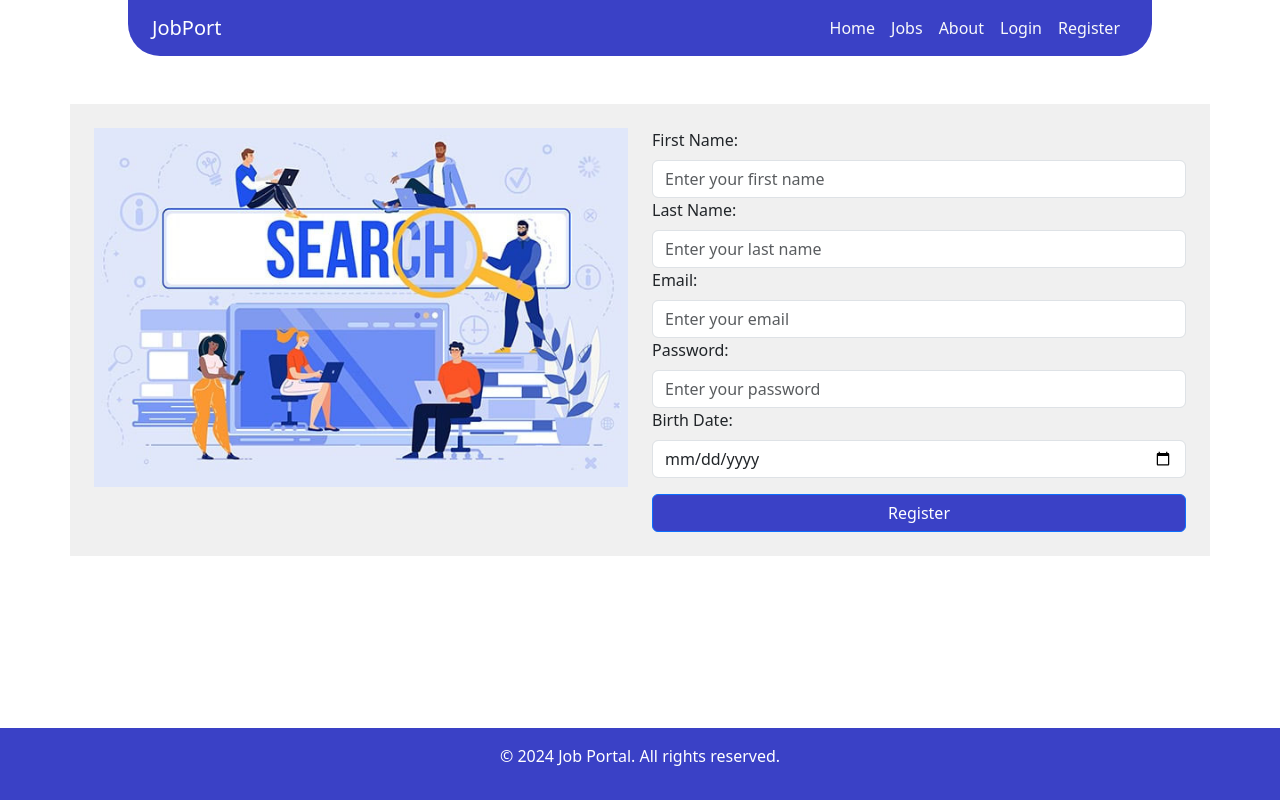
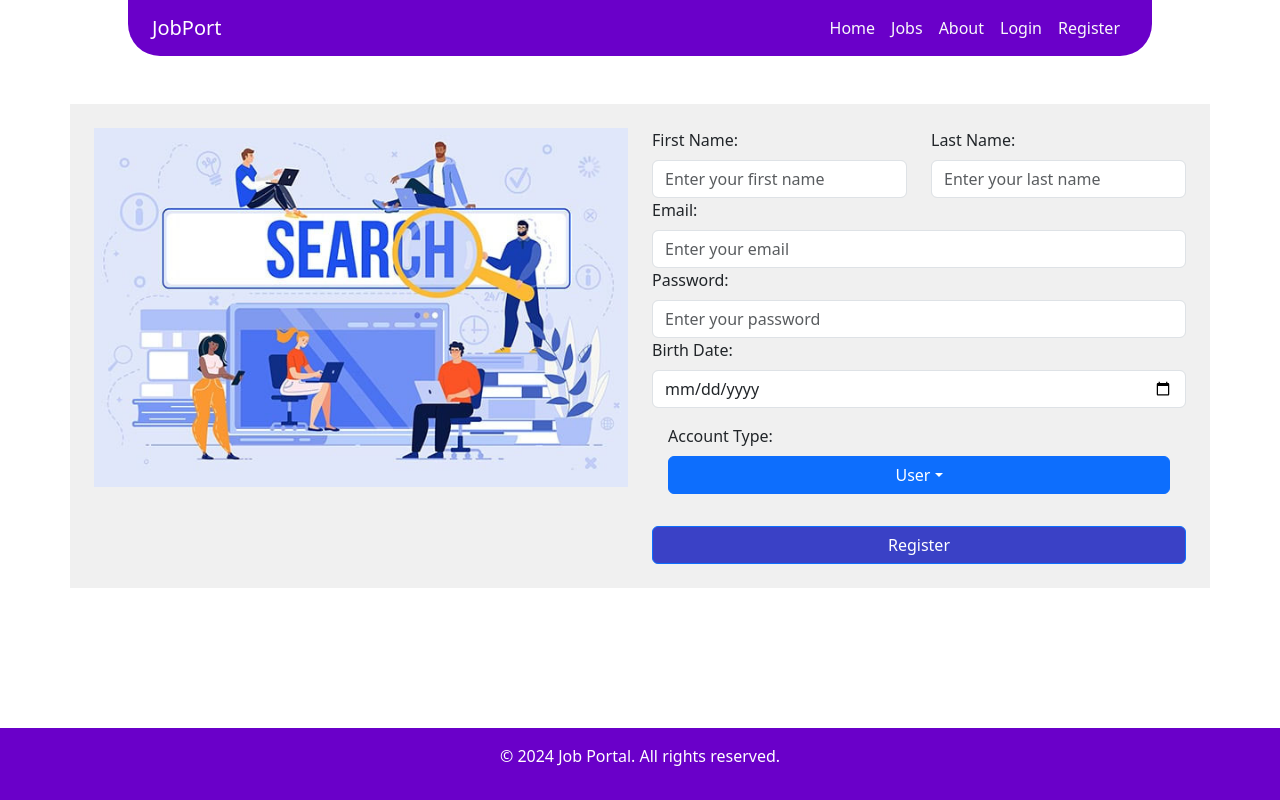
Before and after one commit to smithirpara14/JobPort, a React (Create React App) app in the folder front-end/: page /register in a window 1280 px wide. Built offline with nearby package versions, Linux system fonts and the light colour scheme.

Commit message:
add dropdown for registration and change header and footer

```diff
--- a/front-end/src/components/footer.jsx
+++ b/front-end/src/components/footer.jsx
@@ -7,7 +7,7 @@ const Footer = () => {
       <Col>
         <footer
           className="fixed-bottom text-white p-3 text-center"
-          style={{ backgroundColor: "#3a41c6" }}
+          style={{ backgroundColor: "#6A00C9" }}
         >
           <p>&copy; 2024 Job Portal. All rights reserved.</p>
         </footer>
--- a/front-end/src/components/header.jsx
+++ b/front-end/src/components/header.jsx
@@ -7,7 +7,7 @@ const Header = () => {
     <Navbar
       className="rounded-bottom-5 px-4"
       style={{
-        backgroundColor: "#3a41c6",
+        backgroundColor: "#6A00C9",
         width: "80%",
         margin: "auto",
       }}
--- a/front-end/src/components/register.jsx
+++ b/front-end/src/components/register.jsx
@@ -1,5 +1,5 @@
 import React, { useState } from "react";
-import { Container, Row, Col, Form, Button } from "react-bootstrap";
+import { Container, Row, Col, Form, Button, Dropdown } from "react-bootstrap";
 import { useMutation } from "@apollo/client";
 import { CREATE_USER } from "./graphqlQueries";
 import { useNavigate } from "react-router-dom";
@@ -12,6 +12,7 @@ const RegisterForm = () => {
   const [email, setEmail] = useState("");
   const [password, setPassword] = useState("");
   const [birthDate, setBirthDate] = useState("");
+  const [accountType, setAccountType] = useState("user");
 
   const [createUser] = useMutation(CREATE_USER);
 
@@ -26,7 +27,7 @@ const RegisterForm = () => {
             email,
             password,
             birthDate,
-            accountType: "Standard", // You may want to change this value based on user selection
+            accountType,
           },
         },
       });
@@ -45,8 +46,10 @@ const RegisterForm = () => {
         <Col md={6} className="left-section">
           <img src="images/login.jpg" alt="Login" className="img-fluid" />
         </Col>
-        <Col md={6} className="right-section d-flex align-items-center">
+        <Col md={6} className="right-section">
           <Form onSubmit={handleSubmit} className="w-100">
+            <Row>
+              <Col md={6}>
                 <Form.Group controlId="formFirstName">
                   <Form.Label>First Name:</Form.Label>
                   <Form.Control
@@ -56,6 +59,8 @@ const RegisterForm = () => {
                     placeholder="Enter your first name"
                   />
                 </Form.Group>
+              </Col>
+              <Col md={6}>
                 <Form.Group controlId="formLastName">
                   <Form.Label>Last Name:</Form.Label>
                   <Form.Control
@@ -65,6 +70,8 @@ const RegisterForm = () => {
                     placeholder="Enter your last name"
                   />
                 </Form.Group>
+              </Col>
+            </Row>
             <Form.Group controlId="formEmail">
               <Form.Label>Email:</Form.Label>
               <Form.Control
@@ -91,6 +98,27 @@ const RegisterForm = () => {
                 onChange={(event) => setBirthDate(event.target.value)}
               />
             </Form.Group>
+            <Form.Group controlId="formAccountType" className=" m-3">
+              <Form.Label>Account Type:</Form.Label>
+              <Dropdown>
+                <Dropdown.Toggle
+                  className="w-100"
+                  variant="primary"
+                  id="dropdown-basic"
+                >
+                  {accountType === "user" ? "User" : "Admin"}
+                </Dropdown.Toggle>
+
+                <Dropdown.Menu className="w-100">
+                  <Dropdown.Item onClick={() => setAccountType("user")}>
+                    User
+                  </Dropdown.Item>
+                  <Dropdown.Item onClick={() => setAccountType("admin")}>
+                    Admin
+                  </Dropdown.Item>
+                </Dropdown.Menu>
+              </Dropdown>
+            </Form.Group>
             <Button
               variant="primary"
               type="submit"
--- a/front-end/src/components/userLogin.jsx
+++ b/front-end/src/components/userLogin.jsx
@@ -58,14 +58,14 @@ const LoginForm = () => {
                 variant="primary"
                 type="submit"
                 className="w-100 mt-3"
-                style={{ backgroundColor: "#3a41c6" }}
+                style={{ backgroundColor: "#6A00C9" }}
               >
                 Login
               </Button>
-              <Form.Text className="text-muted mt-2 mb-3">
+              <Form.Text className="text-muted m-5">
                 <a href="/forgot-password">Forgot Password?</a>
               </Form.Text>
-              <Form.Text className="text-muted mb-2">
+              <Form.Text className="text-muted m-5">
                 <a href="/register">Register with Us</a>
               </Form.Text>
             </Form>
```
Lines whose indentation alone changed are shown as unchanged.
